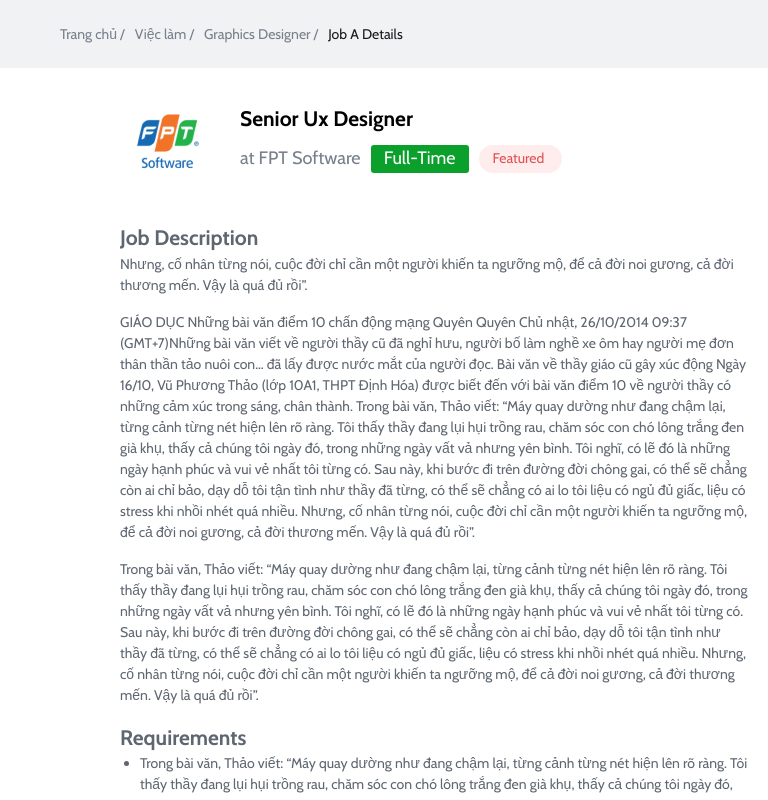
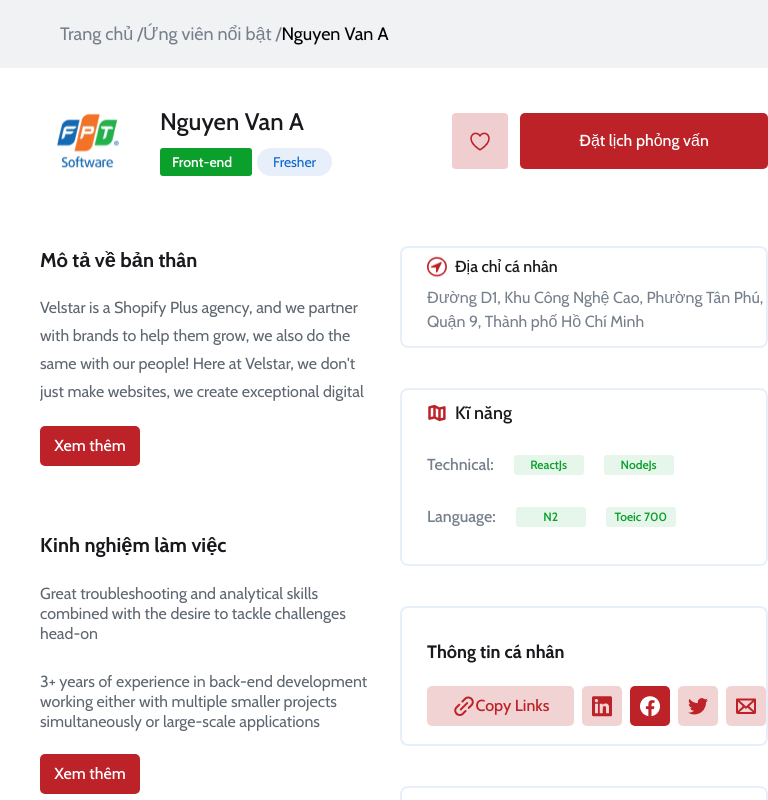
Before and after one commit to DuyKhanh16/ojt-cv-fe, a React (Vite) app: page /informationUser-business in a window 768 px wide. Shown: the top 800 px of the page. Built offline with nearby package versions, Linux system fonts and the light colour scheme.

Commit message:
add vhoang_fe_reponsive_fix

```diff
--- a/src/App.jsx
+++ b/src/App.jsx
@@ -21,15 +21,15 @@ export default function App() {
   return (
     <div>
       <Routes>
-        <Route path="/dangnhap" element={<UserLogin />} />
-        <Route path="/dangky" element={<UserRegister />} />
-        <Route path="/dangnhap-congty" element={<CompanyLogin />} />
-        <Route path="/dangky-congty" element={<CompanyRegister />} />
-        <Route path="/admin-dangnhap" element={<AdminLogin />} />
-        <Route path="/admin-dangky" element={<AdminRegister />} />
-        <Route path="/trangchu" element={<Main />} />
-        <Route path="/thongtin-ungvien" element={<InformationUser />} />
-        <Route path="/themvieclammoi" element={<AddJob />} />
+        <Route path="/login" element={<UserLogin />} />
+        <Route path="/register" element={<UserRegister />} />
+        <Route path="/companylogin" element={<CompanyLogin />} />
+        <Route path="/companyregister" element={<CompanyRegister />} />
+        <Route path="/adminlogin" element={<AdminLogin />} />
+        <Route path="/adminregister" element={<AdminRegister />} />
+        <Route path="/home" element={<Main />} />
+        <Route path="/informationUser-business" element={<InformationUser />} />
+        <Route path="/addnewjob" element={<AddJob />} />
         <Route path="*" element={<JobDetail />}></Route>
         <Route path="/InformationUser" element={<InformationUserB />} />
         <Route path="*" element={<FormSearch />}></Route>
--- a/src/pages/home/homeBusiness/informationUser/InformationUser.scss
+++ b/src/pages/home/homeBusiness/informationUser/InformationUser.scss
@@ -978,20 +978,22 @@ body {
   .informationUser__container {
     width: 100vw;
     .informationUser__nav {
+      width: 100vw;
       p {
         font-size: 18px;
       }
     }
     .informationUser__body {
-      padding: 48px 60px 0 40px;
+      width: 100vw;
+      padding: 48px 0px 0 40px;
       .informationUser-header {
-        width: 1100px;
+        width: 100%;
         height: 50px;
       }
       .informationUser-content {
-        width: 1100px;
+        width: 100%;
         .informationUser-content--left {
-          width: 50%;
+          width: 100%;
           .informationUser-content--left__aboutInfor {
             .informationUser-content--left__aboutInfor__content {
               margin-top: 20px;
@@ -1050,7 +1052,7 @@ body {
               line-height: 28px;
               text-wrap: wrap;
               width: 100%;
-              height: 4em; /* Độ cao tối đa */
+              height: 5em; /* Độ cao tối đa */
               overflow: hidden;
               text-overflow: ellipsis;
             }
@@ -1102,7 +1104,7 @@ body {
               line-height: 28px;
               text-wrap: wrap;
               width: 100%;
-              height: 4em; /* Độ cao tối đa */
+              height: 5em; /* Độ cao tối đa */
               overflow: hidden;
               text-overflow: ellipsis;
             }
--- a/src/pages/home/main/Main.jsx
+++ b/src/pages/home/main/Main.jsx
@@ -16,9 +16,14 @@ import avatar from "../../../assets/images/main/avatar.png";
 import Quote from "../../../assets/images/main/Quote.png";
 import Rating from "../../../assets/images/main/Rating.png";
 import arrowLeft from "../../../assets/images/main/fi_arrow-left.png";
+import Header from "../../../components/header/Header";
+import Footer from "../../../components/footer/Footer";
+import FormSearch from "../../../components/formSearch/FormSearch";
 export default function Main() {
   return (
     <>
+    <Header></Header>
+    <FormSearch></FormSearch>
       <div className="main__container">
         <div className="main__introduce">
           <div className="main--searchJob">
@@ -1250,6 +1255,7 @@ export default function Main() {
           </div>
         </div>
       </div>
+      <Footer></Footer>
     </>
   );
 }
```
